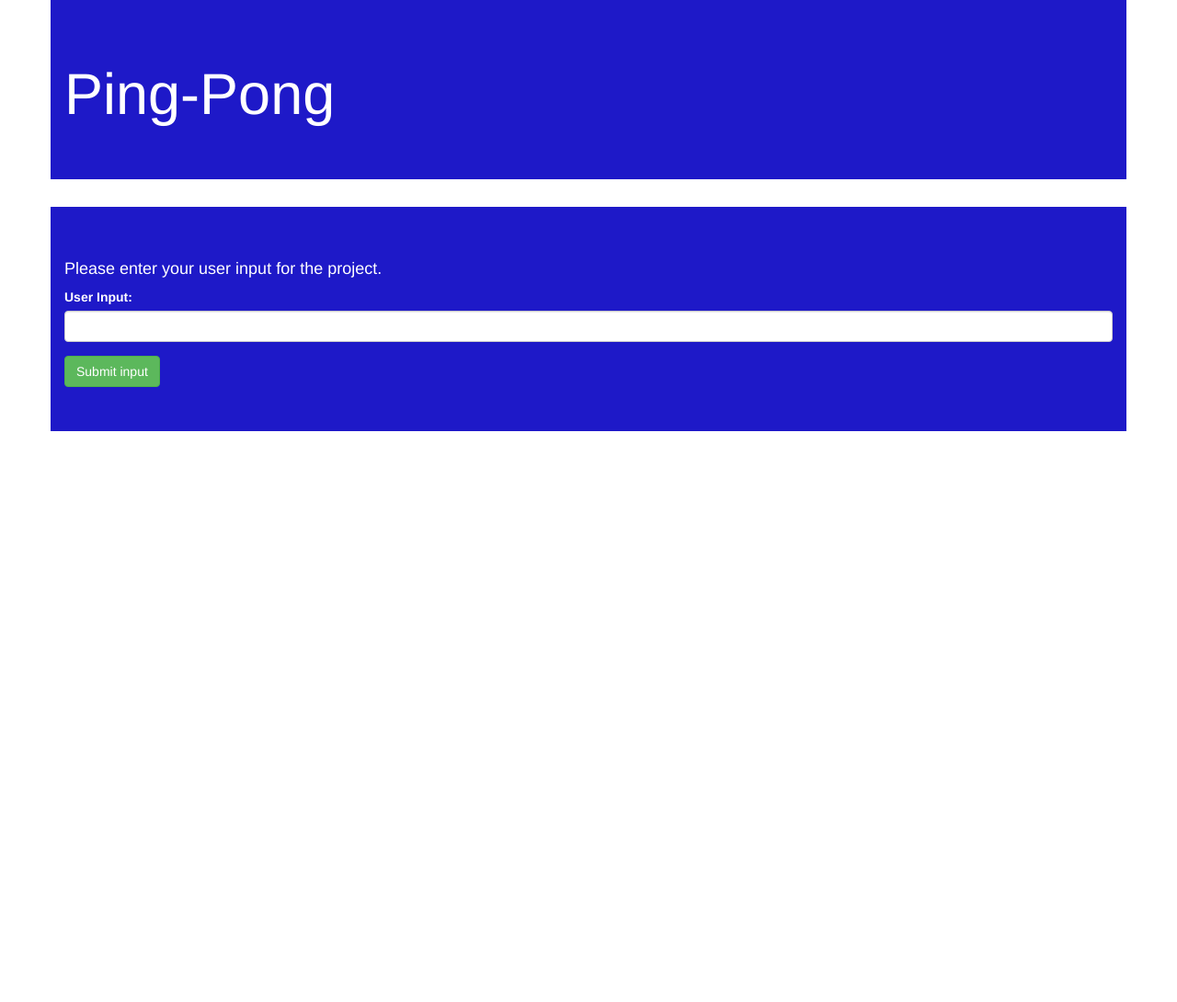
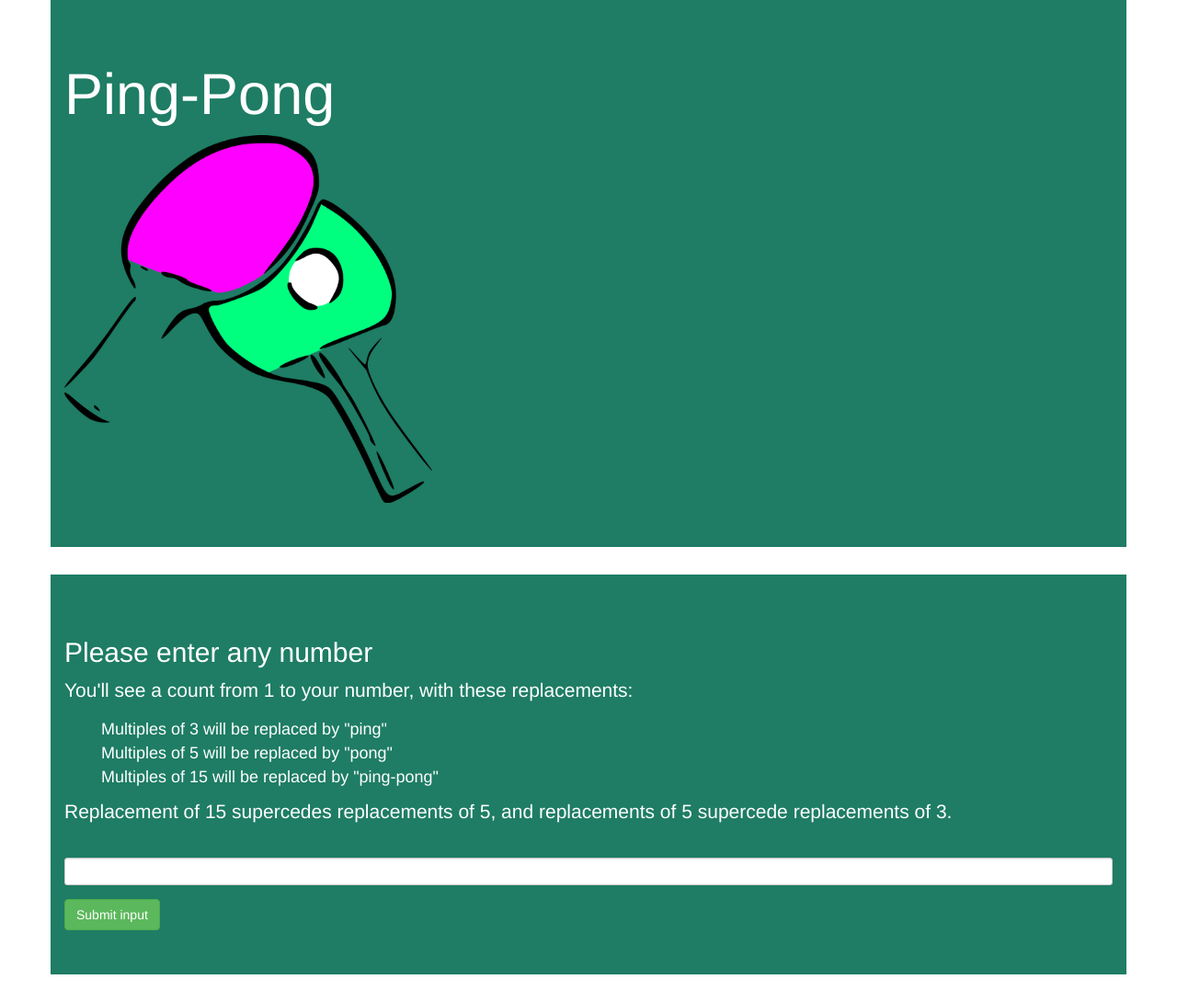
Before and after one commit to RubyBe/pingpong, a plain HTML site: page index.html in a window 1280 px wide. Shown: the whole page at 92% size. Before the commit the page ends 800 px from the top, so only its background shows below. Drawn offline with nearby package versions, Linux system fonts and the light colour scheme.

Commit message:
add additional styling and image

```diff
--- a/css/master.css
+++ b/css/master.css
@@ -4,5 +4,10 @@
 
 .jumbotron {
   color: white;
-  background-color: rgba(30, 25, 200, 1);
+  background-color: rgba(30, 125, 100, 1);
 }
+
+li {
+  list-style-type: none;
+  font-size: 18px;
+}
--- a/index.html
+++ b/index.html
@@ -12,18 +12,26 @@
     <title>pingpong</title>
   </head>
   <body>
-    <div class="container jumbotron">
+    <div class="container jumbotron" id="jumboHeader">
         <h1>Ping-Pong</h1>
+        <img src="img/pingpong.png" alt="Photo of ping pong tools" height="400"  width="400" />
     </div>
 
     <!-- input field -->
     <div class="container jumbotron">
       <div id="this_field">
-        <h4>Please enter your user input for the <span class="project_name"></span> project.</h4>
+        <h2>Please enter any number</h2>
+        <p>You'll see a count from 1 to your number, with these replacements:</p>
+        <ul>
+          <li>Multiples of 3 will be replaced by "ping"</li>
+          <li>Multiples of 5 will be replaced by "pong"</li>
+          <li>Multiples of 15 will be replaced by "ping-pong"</li>
+        </ul>
+        <p>Replacement of 15 supercedes replacements of 5, and replacements of 5 supercede replacements of 3.</p>
       </div>
       <form id="input">
-        <div class="form-group">
-          <label for="input_text">User Input:</label>
+        <div class="form-group form-group-sm">
+          <label for="input_text"></label>
           <input type="input" id="input_text" class="form-control" type = "text">
         </div>
         <button type="submit" class="btn btn-success">Submit input</button>
@@ -33,7 +41,7 @@
     <!-- output field -->
     <div class="container jumbotron my_result">
       <div class="container">
-        <h4>Your ping, pong, and ping-pongs:</h4>
+        <h3>Your ping, pong, and ping-pongs:</h3>
         <ul id = "replacedList">
 
         </ul>
```
Also changed, not shown: img/pingpong.png (added).
